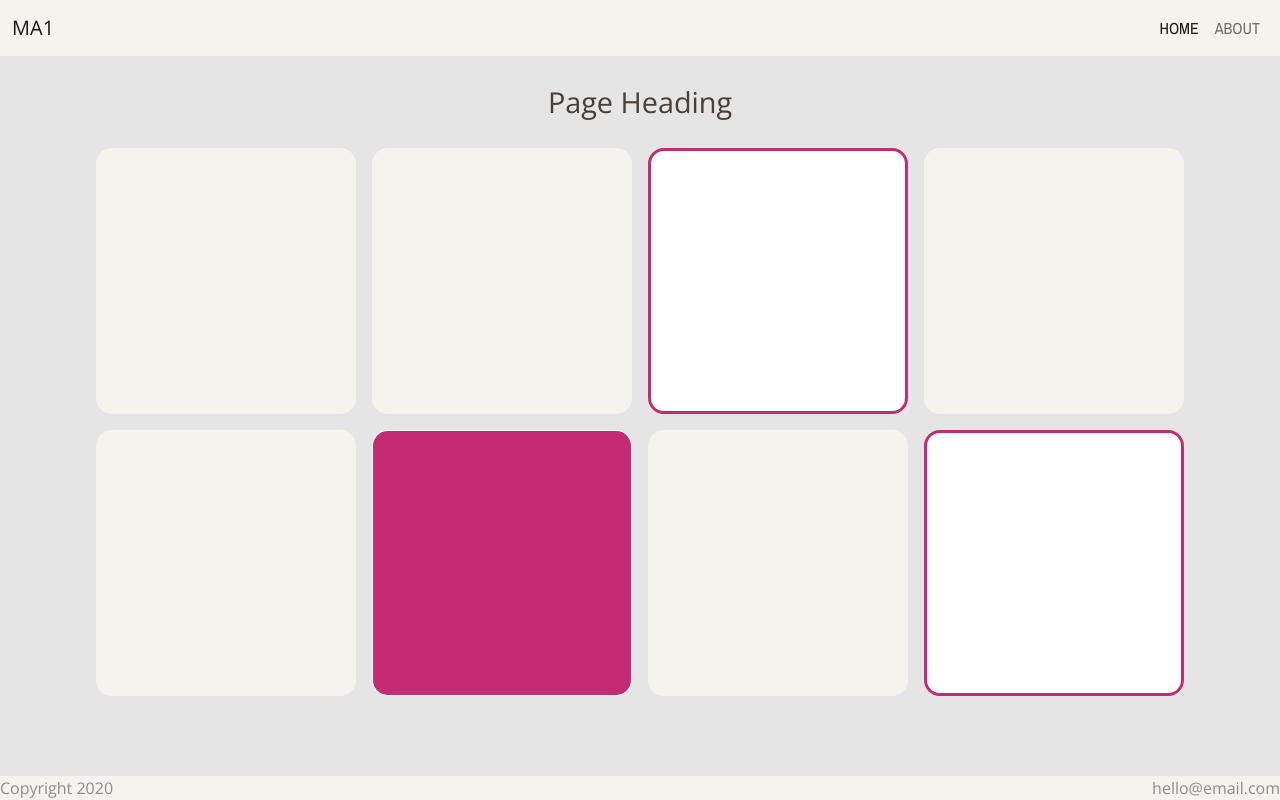
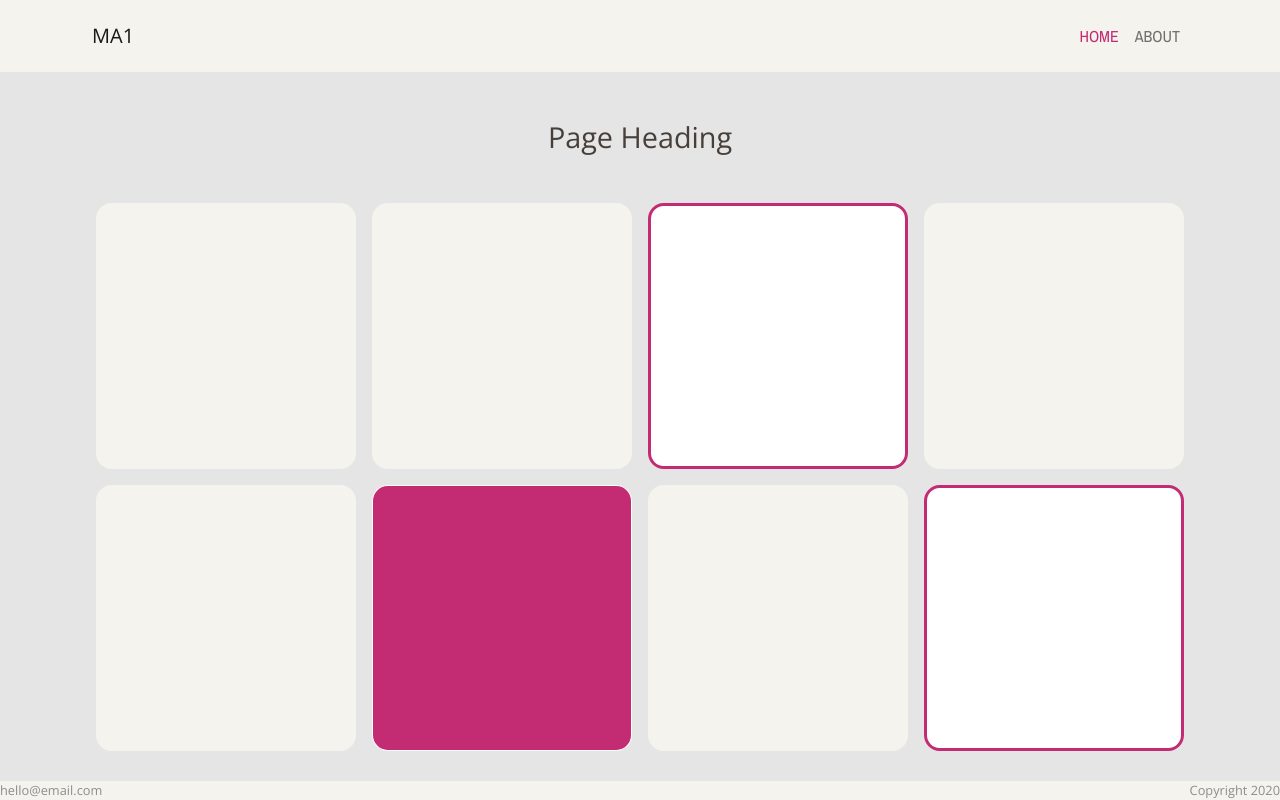
Before and after one commit to Jimbozz/james-badenhorst-css-frameworks-ma1, a plain HTML site: page index.html in a window 1280 px wide. Drawn offline with nearby package versions, Linux system fonts and the light colour scheme.

Commit message:
adjusted footer and nav styles

```diff
--- a/index.html
+++ b/index.html
@@ -21,8 +21,8 @@
         </button>
         <div class="collapse navbar-collapse nav__list" id="navbarNav">
           <ul class="navbar-nav">
-            <li class="nav-item">
-              <a class="nav-link nav__link active" aria-current="page" href="/index.html">HOME</a>
+            <li class="nav-item nav__item">
+              <a class="nav-link nav__link nav__item--active active" aria-current="page" href="/index.html">HOME</a>
             </li>
             <li class="nav-item">
               <a class="nav-link nav__link" href="#">ABOUT</a>
@@ -44,8 +44,8 @@
     </div>
   </div>
   <footer class="footer">
+    <div>hello@email.com</div>
     <div>Copyright 2020</div>
-    <div>hello@email.com</div>
   </footer>
 </body>
 </html>
--- a/sass/partials/_custom.scss
+++ b/sass/partials/_custom.scss
@@ -4,6 +4,7 @@ $colours: (
   bg-colour: #E5E5E5,
   dark-grey: #463F3A,
   light-grey: #8D8D8D,
+  active-color: green,
 );
 
 $primary-font: "Open Sans", sans-serif;
--- a/sass/partials/_footer.scss
+++ b/sass/partials/_footer.scss
@@ -2,4 +2,5 @@
   display: flex;
   justify-content: space-between;
   background-color: getColour(secondary);
+  font-size: 0.8em;
 }
--- a/sass/partials/_nav.scss
+++ b/sass/partials/_nav.scss
@@ -1,5 +1,6 @@
 .nav {
   background: getColour(secondary);
+  padding: 1rem 5rem;
 
   &__logo {
     font-family: $primary-font;
@@ -8,7 +9,15 @@
     justify-content: flex-end;
   }
 
+  &__item {
+
+    &--active {
+      color: getColour(primary) !important;
+    }
+  }
+
   &__link {
     color: getColour(dark-grey);
+    font-family: $secondary-font;
   }
 }
--- a/sass/partials/_typography.scss
+++ b/sass/partials/_typography.scss
@@ -7,8 +7,7 @@ h4 {
 
 h1 {
   font-size: 1.8em;
-  margin-top: 1em;
-  margin-bottom: 1em;
+  margin: 3rem 0px;
   color: getColour(dark-grey);
 }
 
```
Also changed, not shown: css/style.css, 1 other file.
